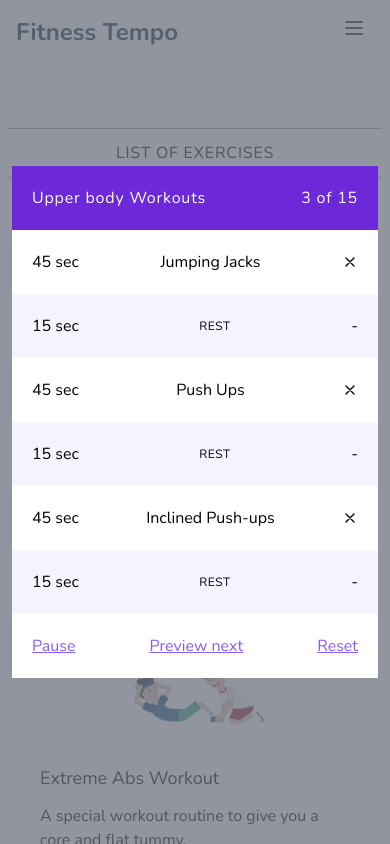
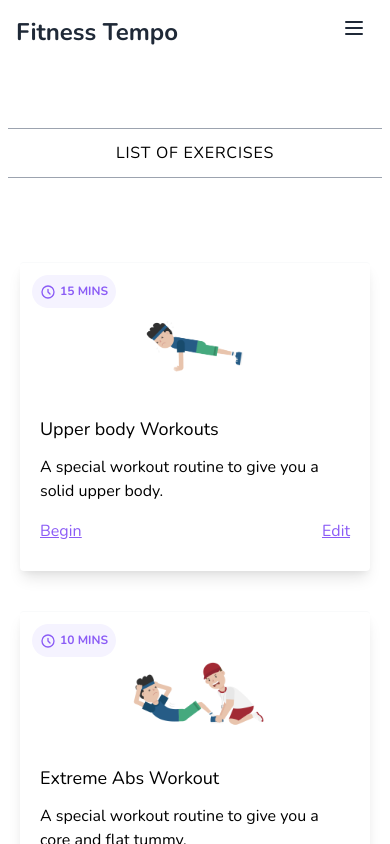
Before and after one commit to jaulf/Exercise-Tracker, a React (Create React App) app: page / in a window 390 px wide. Shown: the top 844 px of the page. Built offline with nearby package versions, Linux system fonts and the light colour scheme.

Commit message:
Fixed responsive error

```diff
--- a/src/components/ListofExercises.component.js
+++ b/src/components/ListofExercises.component.js
@@ -75,14 +75,14 @@ export default function ListofExercises() {
 
             <div className='md:px-20 md:py-24 px-2 py-16 flex flex-col md:flex-row justify-center items-center'>
                 <div class='bg-gray-400 w-full md:max-w-sm h-px'></div>
-                <h3 class='uppercase py-3 whitespace-nowrap px-12 block font-light tracking-wider'>Howard's personal Exercises</h3>
+                <h3 class='uppercase py-3 whitespace-nowrap px-12 block font-light tracking-wider'>Personal Exercises</h3>
                 <div class='bg-gray-400 w-full md:max-w-sm h-px'></div>
             </div>
 
 
             <div class='grid lg:grid-cols-3 gap-10 pt-5 pb-10 px-5 sm:px-10 md:px-20 '>
 
-               {/* <div class='card '>
+               <div class='card '>
                     <img class=' shad w-full object-contain h-32 sm:h-48' src={chest} alt='chest workout' />
                     <div class='p-5'>
                         <h1 class='py-1 text-lg font-normal'>Upper body Workouts</h1>
@@ -132,7 +132,8 @@ export default function ListofExercises() {
                         </svg>
                         <span>15 mins</span>
                     </div>
-                </div> */}
+                </div>
+
                 <Link to='/create-exercise' class='cursor-pointer bg-white flex flex-col justify-end h-auto rounded shadow-lg overflow-hidden '>
                     <div className='bg-gray-50 p-16 text-gray-800 flex items-center justify-center h-full '>
                         <svg className=' h-14' xmlns="http://www.w3.org/2000/svg" fill="none" viewBox="0 0 24 24" stroke="currentColor">
@@ -143,7 +144,7 @@ export default function ListofExercises() {
                 </Link>
 
                 {/* Modal */}
-                    <div class='flex items-center justify-center inset-0 fixed z-10 w-full h-full overflow-auto bg-gray-500 bg-opacity-75' id='modal'>
+                    <div class='hidden items-center justify-center inset-0 fixed z-10 w-full h-full overflow-auto bg-gray-500 bg-opacity-75' id='modal'>
                         <div class='overflow-auto px-3 w-full sm:max-w-md md:max-w-lg rounded-lg' id='modal-content'>
 
                             <div>
```
Also changed, not shown: 1 other file (tests, documents, lock files or other folders).
